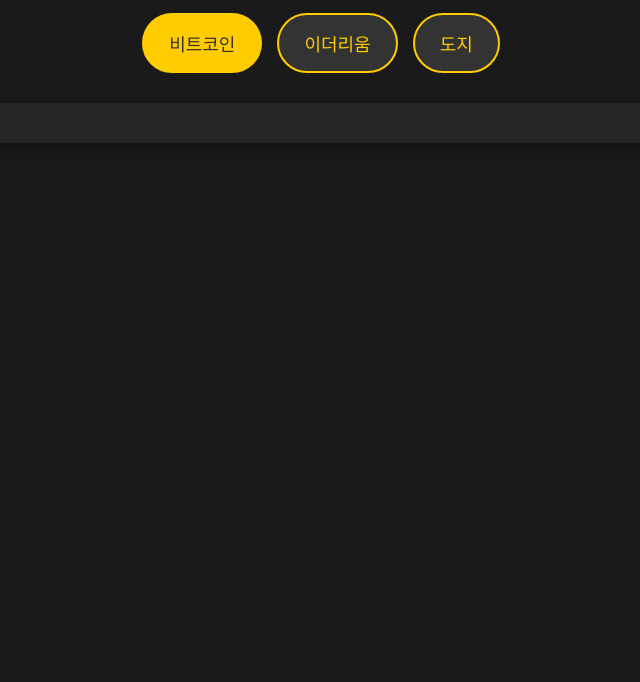
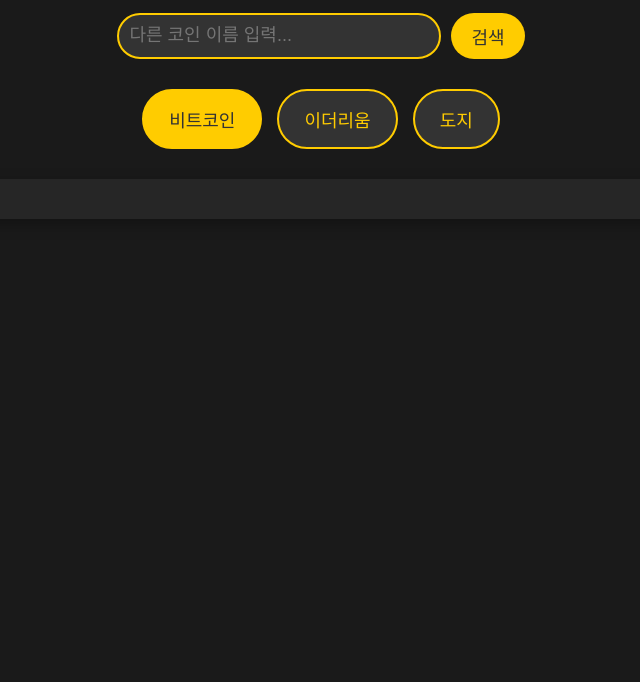
Before and after one commit to aqswdefr1234/news, a website: page public/index.html in a window 1280 px wide. Shown: the part 118-800 px from the top of the page, without its empty margins (319-959 px from the left). Drawn offline with Linux system fonts and the light colour scheme; no server answers.

Commit message:
Update index.html

```diff
--- a/public/index.html
+++ b/public/index.html
@@ -44,6 +44,30 @@
             background-color: #ffcc00; /* 선택된 버튼의 색상 */
             color: #333;
         }
+        .search-container {
+            display: flex;
+            justify-content: center;
+            margin-bottom: 30px;
+        }
+        .search-container input {
+            padding: 10px;
+            font-size: 18px;
+            width: 300px;
+            border-radius: 50px;
+            border: 2px solid #ffcc00;
+            background-color: #333;
+            color: #fff;
+        }
+        .search-container button {
+            padding: 10px 20px;
+            margin-left: 10px;
+            background-color: #ffcc00;
+            color: #333;
+            border: none;
+            border-radius: 50px;
+            cursor: pointer;
+            font-size: 18px;
+        }
         #news-container {
             max-width: 900px;
             margin: 0 auto;
@@ -85,6 +109,13 @@
 </head>
 <body>
     <h1>코인 뉴스 검색</h1>
+
+    <!-- 검색 버튼과 검색 창 추가 -->
+    <div class="search-container">
+        <input type="text" id="search-input" placeholder="다른 코인 이름 입력..." />
+        <button onclick="searchNews()">검색</button>
+    </div>
+
     <div class="button-container">
         <button id="bitcoin-btn" class="active" onclick="fetchNews('비트코인', this)">비트코인</button>
         <button onclick="fetchNews('이더리움', this)">이더리움</button>
@@ -103,7 +134,7 @@
 
         // 뉴스 가져오기 함수 (최신 날짜순으로 정렬 포함)
         async function fetchNews(keyword, button) {
-            setActiveButton(button);
+            if (button) setActiveButton(button); // 버튼을 클릭한 경우에만 active 클래스 설정
             const response = await fetch(`/.netlify/functions/news?keyword=${keyword}`);
             let newsData = await response.json();
 
@@ -130,6 +161,14 @@
             });
         }
 
+        // 사용자 입력으로 코인 뉴스 검색하기
+        function searchNews() {
+            const searchInput = document.getElementById("search-input").value.trim();
+            if (searchInput) {
+                fetchNews(searchInput);
+            }
+        }
+
         // 페이지 로드 시 비트코인 뉴스 기본 로드
         document.addEventListener('DOMContentLoaded', function() {
             fetchNews('비트코인', document.getElementById('bitcoin-btn'));
```
